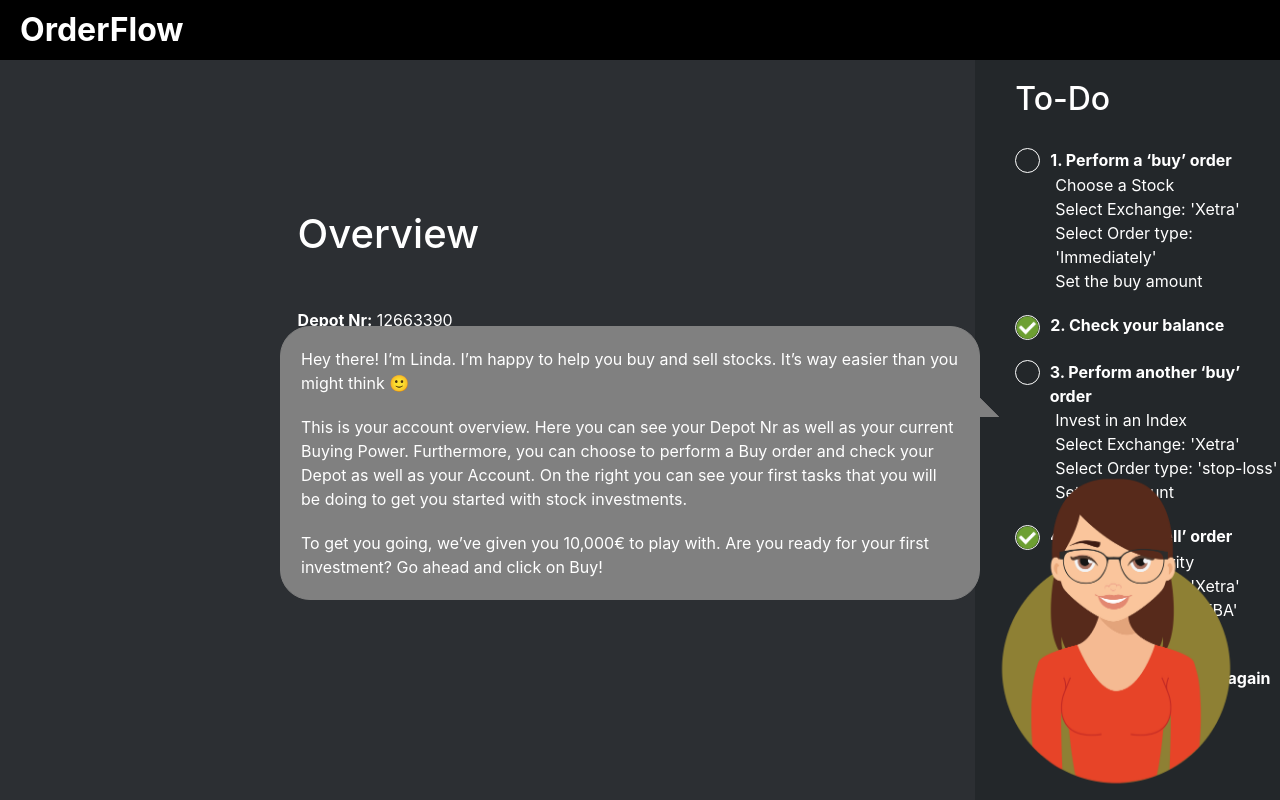
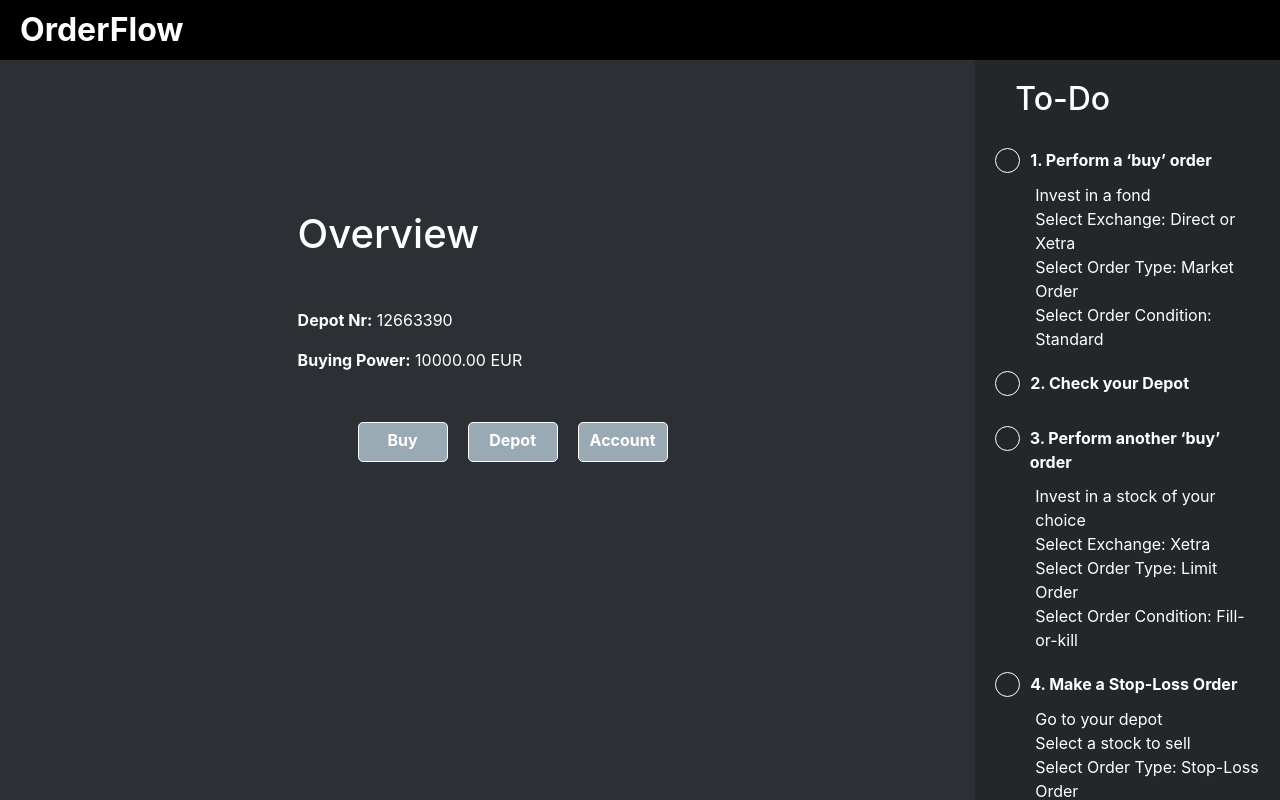
Before and after one commit to CBS-EBUSS-Group/order-flow, a React (Create React App) app: page / in a window 1280 px wide. Shown: the top 800 px of the page. Built offline with nearby package versions, Linux system fonts and the light colour scheme.

Commit message:
first task validation done

```diff
--- a/src/App.module.css
+++ b/src/App.module.css
@@ -1,6 +1,8 @@
 .content {
   display: flex;
   flex-direction: row;
-  height: calc(100vh - 60px);
+  min-height: calc(100vh - 60px);
+  height: 100%;
   justify-content: space-between;
+  overflow: auto;
 }
--- a/src/components/buy/Buy.js
+++ b/src/components/buy/Buy.js
@@ -8,6 +8,7 @@ import { useFormFields, hasErrorsBuy } from "../../hooks";
 import { setItem } from "../../store/basketSlice";
 import { addInstrument } from "../depot/depotSlice";
 import { addTransactionIn } from "../account/accountSlice";
+import { setDone } from "../taskBar/taskSlice";
 import styles from "./Buy.module.css";
 
 const Buy = () => {
@@ -56,6 +57,14 @@ const Buy = () => {
       );
     }
     dispatch(setItem({}));
+    // Set task fulfilled
+    if (
+      item.id > 7 &&
+      formValues.orderType === "Market Order" &&
+      formValues.condition === "Standard"
+    ) {
+      dispatch(setDone(1));
+    }
     setStep(3);
   };
 
--- a/src/components/chatbot/botSlice.js
+++ b/src/components/chatbot/botSlice.js
@@ -1,7 +1,7 @@
 import { createSlice } from "@reduxjs/toolkit";
 
 const initialState = {
-  visible: true,
+  visible: false,
   dialogue: [
     "Hey there! I’m Linda. I’m happy to help you buy and sell stocks. It’s way easier than you might think 🙂",
     "This is your account overview. Here you can see your Depot Nr as well as your current Buying Power. Furthermore, you can choose to perform a Buy order and check your Depot as well as your Account. On the right you can see your first tasks that you will be doing to get you started with stock investments.",
--- a/src/components/taskBar/TaskBar.js
+++ b/src/components/taskBar/TaskBar.js
@@ -1,19 +1,24 @@
-import React from "react";
+import React, { Fragment } from "react";
 import { useSelector } from "react-redux";
 import TaskItem from "./TaskItem";
 import styles from "./TaskBar.module.css";
 
 const TaskBar = () => {
+  const location = window.location.pathname;
   const tasks = useSelector((state) => state.tasks);
 
   return (
     <div className={styles.task_bar}>
+      {location !== "/welcome" && (
+        <Fragment>
           <h2 className={styles.heading}>To-Do</h2>
           <ol className={styles.ol}>
             {tasks.map((task) => (
               <TaskItem key={task.id} item={task} />
             ))}
           </ol>
+        </Fragment>
+      )}
     </div>
   );
 };
--- a/src/components/taskBar/TaskBar.module.css
+++ b/src/components/taskBar/TaskBar.module.css
@@ -35,11 +35,12 @@
 .titleRow {
   display: flex;
   justify-content: flex-start;
+  margin-bottom: 10px;
 }
 
 .ol {
   padding: 0;
-  margin-left: 40px;
+  margin: 0 20px;
 }
 
 .heading {
--- a/src/components/taskBar/TaskItem.js
+++ b/src/components/taskBar/TaskItem.js
@@ -18,10 +18,9 @@ const TaskItem = ({ item }) => {
         )}
         <b>{item.title}</b>
       </div>
-      <ul>{item.subtask1}</ul>
-      <ul>{item.subtask2}</ul>
-      <ul>{item.subtask3}</ul>
-      <ul>{item.subtask4}</ul>
+      {item.subtasks.map((subtask) => (
+        <ol>{subtask}</ol>
+      ))}
     </li>
   );
 };
--- a/src/components/taskBar/taskSlice.js
+++ b/src/components/taskBar/taskSlice.js
@@ -4,32 +4,43 @@ const initialState = [
   {
     id: 1,
     title: "1. Perform a ‘buy’ order",
-    subtask1: "Choose a Stock",
-    subtask2: "Select Exchange: 'Xetra'",
-    subtask3: "Select Order type: 'Immediately'",
-    subtask4: "Set the buy amount",
+    subtasks: [
+      "Invest in a fond",
+      "Select Exchange: Direct or Xetra",
+      "Select Order Type: Market Order",
+      "Select Order Condition: Standard",
+    ],
     done: false,
   },
-  { id: 2, title: "2. Check your balance", done: true },
+  { id: 2, title: "2. Check your Depot", subtasks: [], done: false },
   {
     id: 3,
     title: "3. Perform another ‘buy’ order",
-    subtask1: "Invest in an Index",
-    subtask2: "Select Exchange: 'Xetra'",
-    subtask3: "Select Order type: 'stop-loss'",
-    subtask4: "Set buy amount",
+    subtasks: [
+      "Invest in a stock of your choice",
+      "Select Exchange: Xetra",
+      "Select Order Type: Limit Order",
+      "Select Order Condition: Fill-or-kill",
+    ],
     done: false,
   },
   {
     id: 4,
-    title: "4. Perform a ‘sell’ order",
-    subtask1: "Choose a Security",
-    subtask2: "Select Exchange: 'Xetra'",
-    subtask3: "Select Order type: 'TBA'",
-    subtask4: "Set sell amount",
-    done: true,
+    title: "4. Make a Stop-Loss Order",
+    subtasks: [
+      "Go to your depot",
+      "Select a stock to sell",
+      "Select Order Type: Stop-Loss Order",
+      "Set a new price",
+    ],
+    done: false,
   },
-  { id: 5, title: "5. Check your balance again", done: true },
+  {
+    id: 5,
+    title: "5. Go to your Account Area",
+    subtasks: ["Check your Account Balance", "Check your Transaction History"],
+    done: false,
+  },
 ];
 
 export const tasksSlice = createSlice({
--- a/src/components/welcome/Welcome.module.css
+++ b/src/components/welcome/Welcome.module.css
@@ -1,6 +1,6 @@
 .home {
   display: flex;
-  padding: 40px 60px;
+  padding: 80px 100px;
   flex-flow: column;
   background-color: #1f2327;
   width: 100%;
--- a/src/index.css
+++ b/src/index.css
@@ -15,6 +15,8 @@ code {
   background-color: #2c2f33;
   color: #ffffff;
   width: 100%;
+  height: max-content;
+  min-height: calc(100vh - 60px);
 }
 
 .buttonLink {
```
Lines whose indentation alone changed are shown as unchanged.
